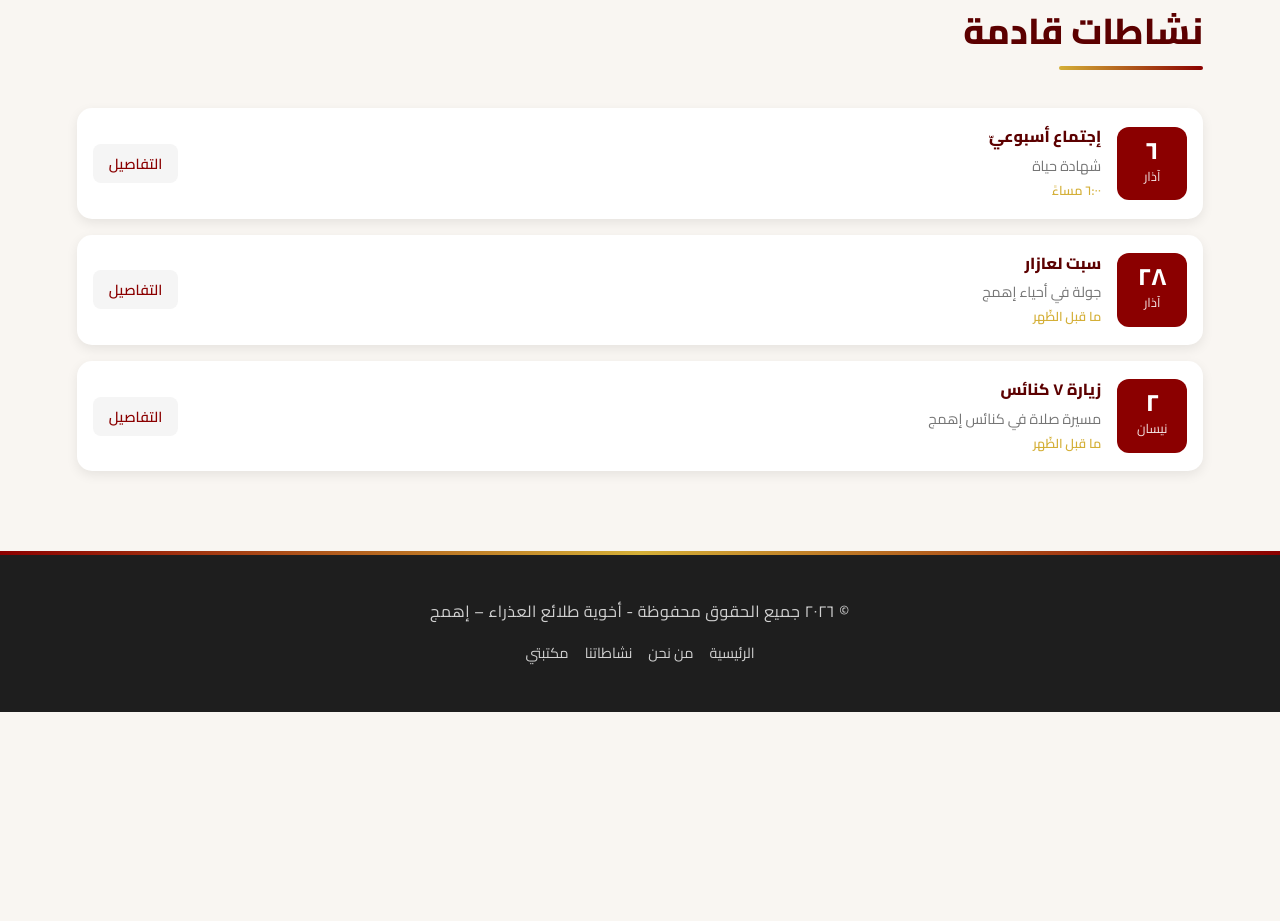
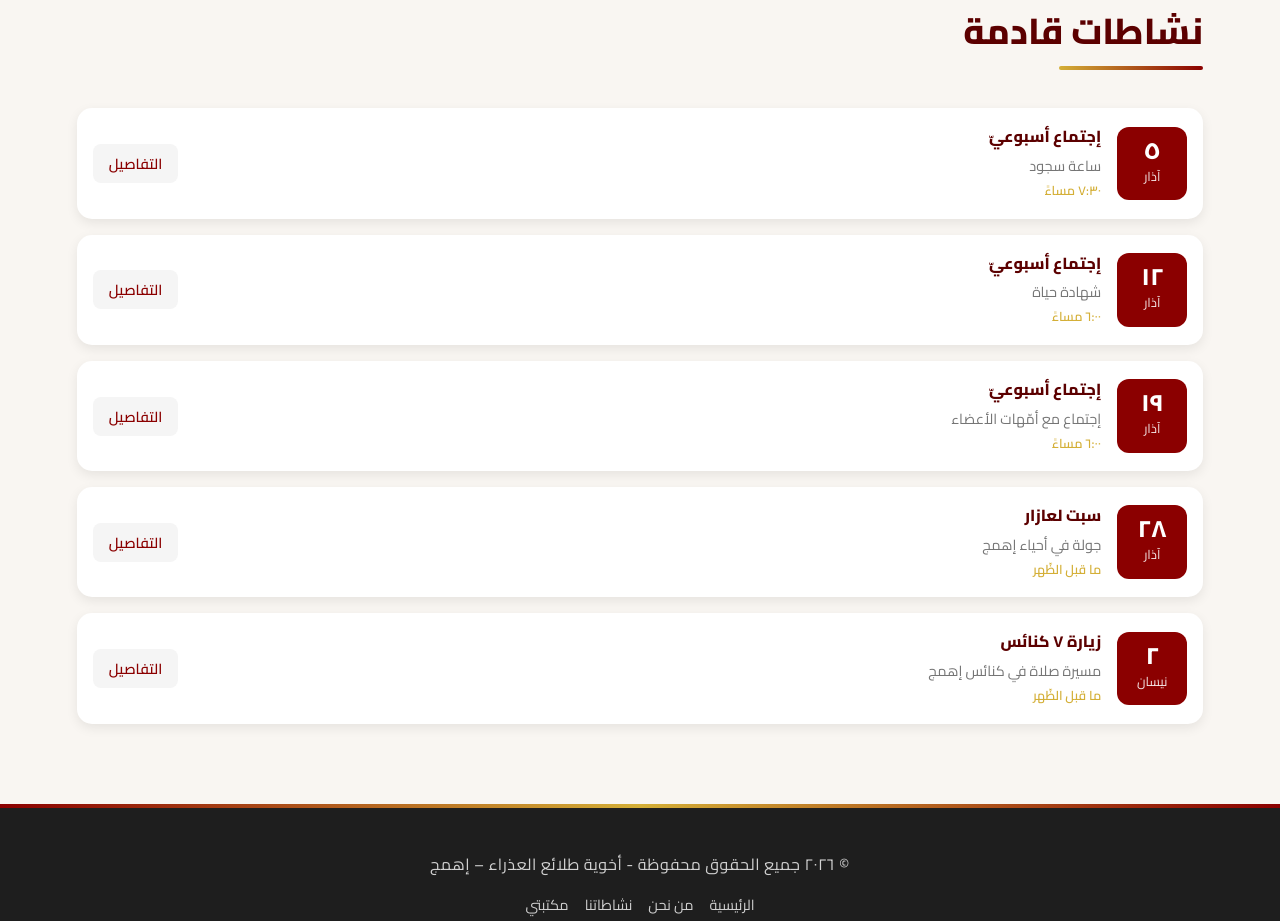
Before and after one commit to boutros-hardane345/tala2e3-ehmej, a plain HTML site: page index.html in a window 1280 px wide. Shown: the part 2736-3657 px from the top of the page. Before the commit the page ends 3448 px from the top, so only its background shows below. Drawn offline with Linux system fonts and the light colour scheme.

Commit message:
update message

```diff
--- a/index.html
+++ b/index.html
@@ -133,12 +133,38 @@
     <div class="events-preview">
         <div class="event-item">
             <div class="event-date">
-                <span class="event-day">٦</span>
+                <span class="event-day">٥</span>
+                <span class="event-month">آذار</span>
+            </div>
+            <div class="event-details">
+                <h4>إجتماع أسبوعيّ</h4>
+                <p>ساعة سجود</p>
+                <span class="event-time">٧:٣٠ مساءً</span>
+            </div>
+            <a href="activities.html" class="btn-small">التفاصيل</a>
+        </div>
+        <div class="events-preview">
+        <div class="event-item">
+            <div class="event-date">
+                <span class="event-day">١٢</span>
                 <span class="event-month">آذار</span>
             </div>
             <div class="event-details">
                 <h4>إجتماع أسبوعيّ</h4>
                 <p>شهادة حياة</p>
+                <span class="event-time">٦:٠٠ مساءً</span>
+            </div>
+            <a href="activities.html" class="btn-small">التفاصيل</a>
+        </div>
+        <div class="events-preview">
+        <div class="event-item">
+            <div class="event-date">
+                <span class="event-day">١٩</span>
+                <span class="event-month">آذار</span>
+            </div>
+            <div class="event-details">
+                <h4>إجتماع أسبوعيّ</h4>
+                <p>إجتماع مع أمّهات الأعضاء</p>
                 <span class="event-time">٦:٠٠ مساءً</span>
             </div>
             <a href="activities.html" class="btn-small">التفاصيل</a>
```
Also changed, not shown: activities.html (+24 -5 lines), schedulemar26.png (added).
